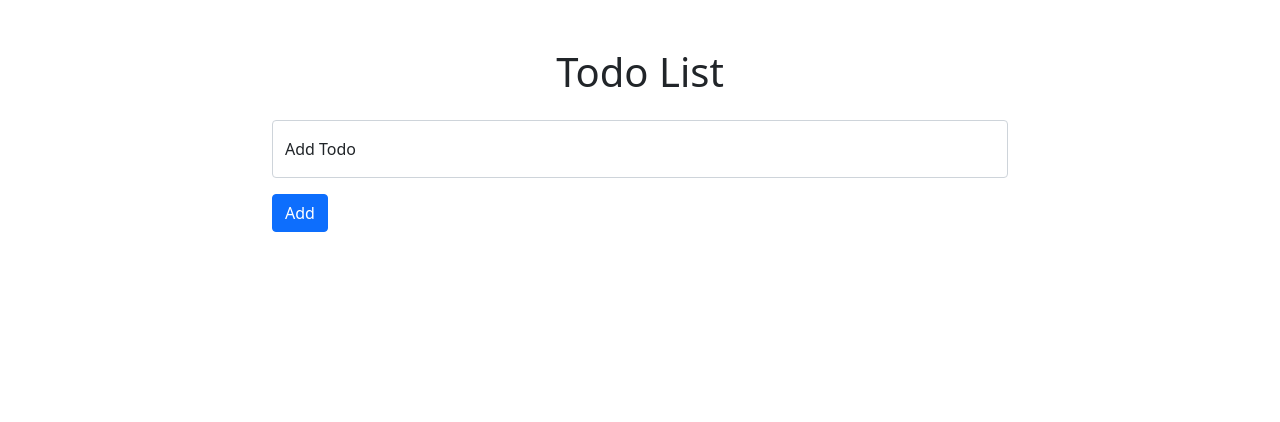
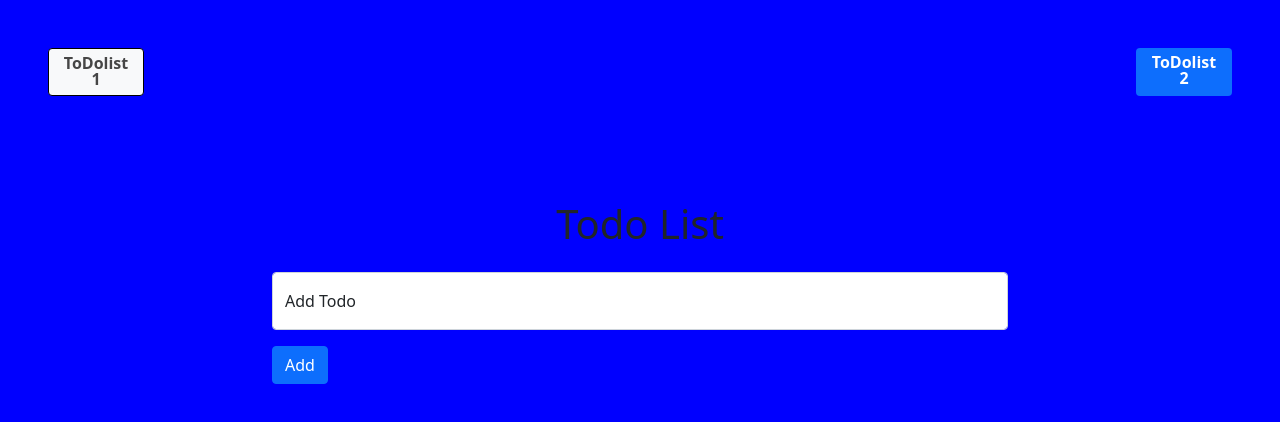
Before and after one commit to samratcodes/Todolist, a plain HTML site: page todo2/todo.html in a window 1280 px wide. Drawn offline with nearby package versions, Linux system fonts and the light colour scheme.

Commit message:
Connected both Todolists

```diff
--- a/todo2/todo.html
+++ b/todo2/todo.html
@@ -12,7 +12,15 @@
       crossorigin="anonymous"
     />
   </head>
-  <body>
+  <body style="background-color: blue;">
+
+<div class="navbar" style="padding: 3rem;">
+<h1 class="badge bg-light text-wrap" style="width: 6rem; height: 3rem; font-size: 1rem; border: 1px solid black;"><a href="../index.html" style="color: #464646; text-decoration: none;">ToDolist 1</a></h1>
+  <h1 class="badge bg-primary text-wrap" style="width: 6rem; height: 3rem; font-size: 1rem; text-decoration: none;"><a href="./todo2/todo.html" style="color: #ffffff; text-decoration: none;">ToDolist 2</a></h1>
+</div>
+
+
+
     <div class="container mt-5">
       <h1 class="text-center mb-4">Todo List</h1>
       <div class="row">
```
Also changed, not shown: index.html (+6 -0 lines).
